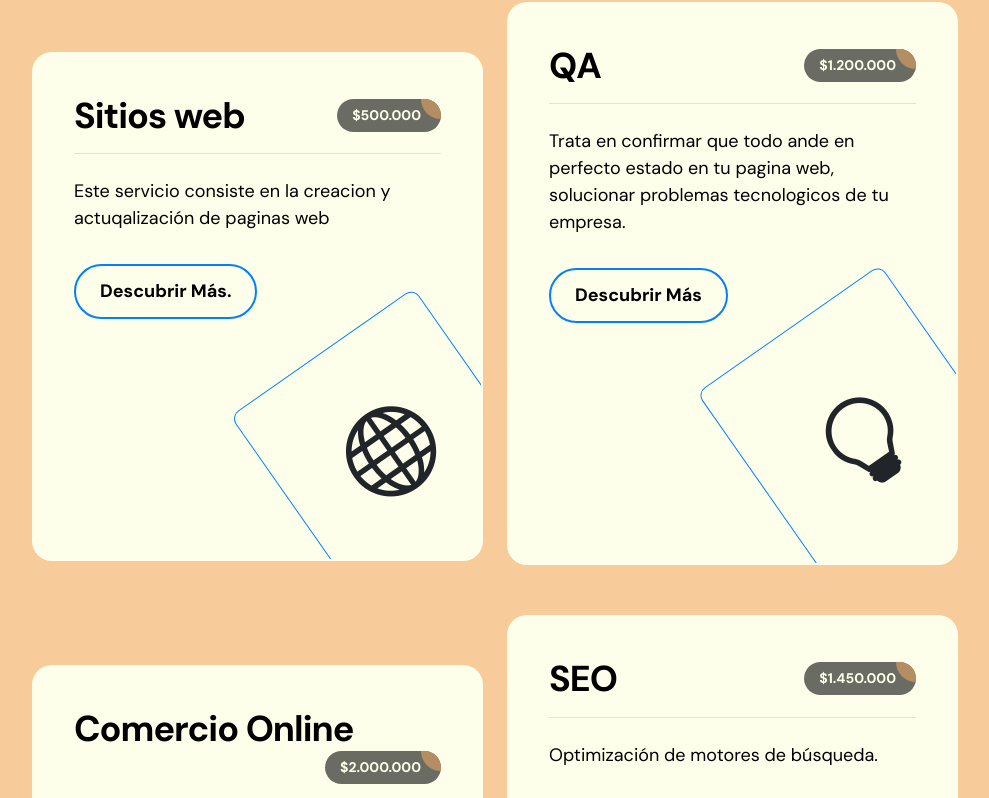
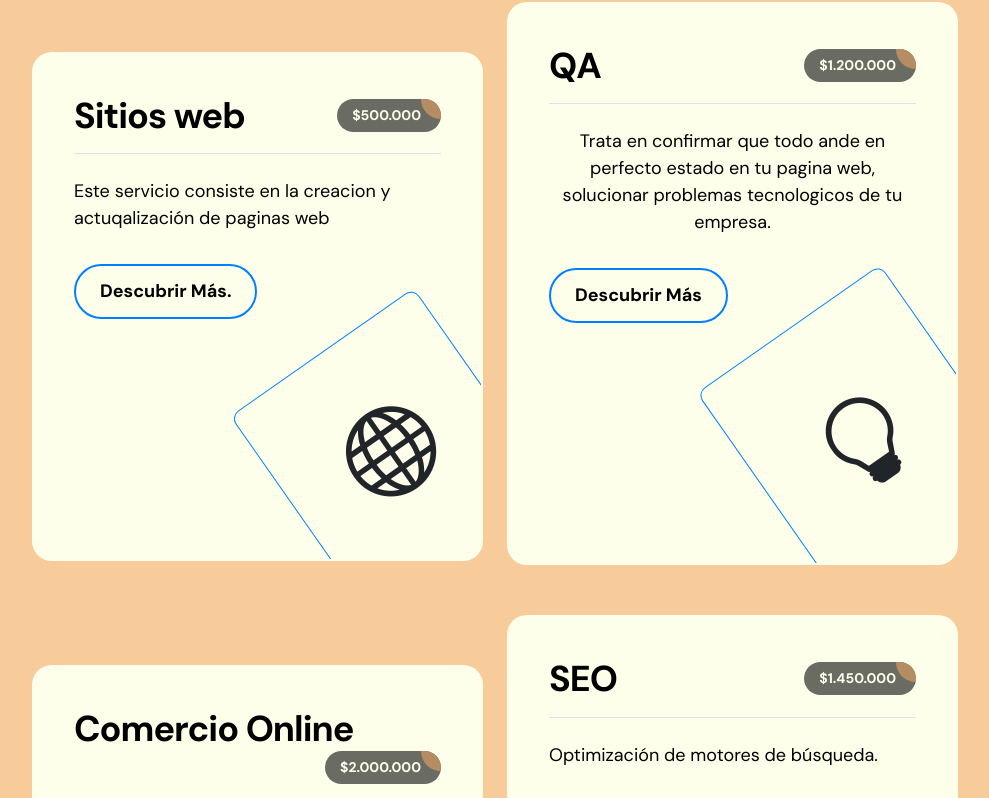
Before and after one commit to benjhg/Consultora, a plain HTML site: page portafolioBH/MI PORTAFOLIO/indexBH.html in a window 1280 px wide. Shown: the part 2117-2915 px from the top of the page, without its empty margins (145-1134 px from the left). Drawn offline with Linux system fonts and the light colour scheme.

Commit message:
cambio 2.1

```diff
--- a/portafolioBH/MI PORTAFOLIO/indexBH.html
+++ b/portafolioBH/MI PORTAFOLIO/indexBH.html
@@ -250,8 +250,8 @@
                                         </div>
                                     </div>
 
-                                    <p>Trata en confirmar que todo ande en perfecto estado en tu pagina web,
-                                         solucionar problemas tecnologicos de tu empresa. </p>
+                                    <center><p>Trata en confirmar que todo ande en perfecto estado en tu pagina web,
+                                         solucionar problemas tecnologicos de tu empresa. </p></center>
 
                                     <a href="#" class="custom-btn custom-border-btn btn mt-3">Descubrir Más</a>
 
@@ -378,7 +378,7 @@
 
                     <div class="col-lg-6 col-md-8 col-12">
                         <div class="section-title-wrap d-flex justify-content-center align-items-center mb-5">
-                            <img src="images/aerial-view-man-using-computer-laptop-wooden-table.jpg"
+                            <img src="images/imgprofile.jpeg"
                                 class="avatar-image img-fluid" alt="">
 
                             <h2 class="text-white ms-4 mb-0">HOLA</h2>
```
